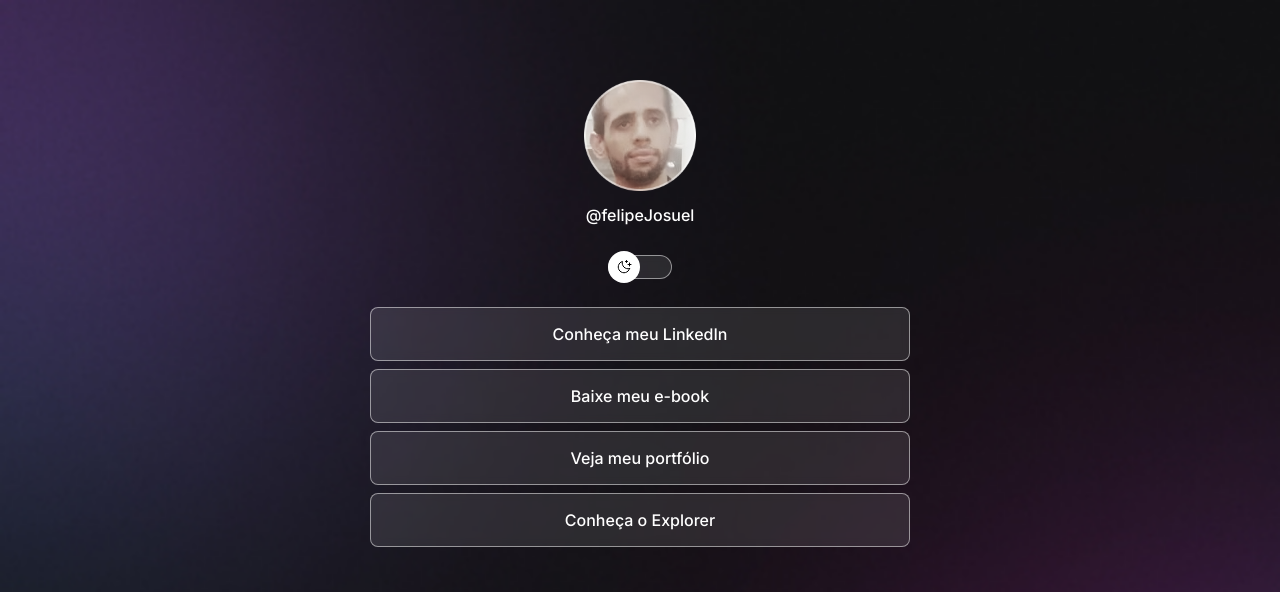
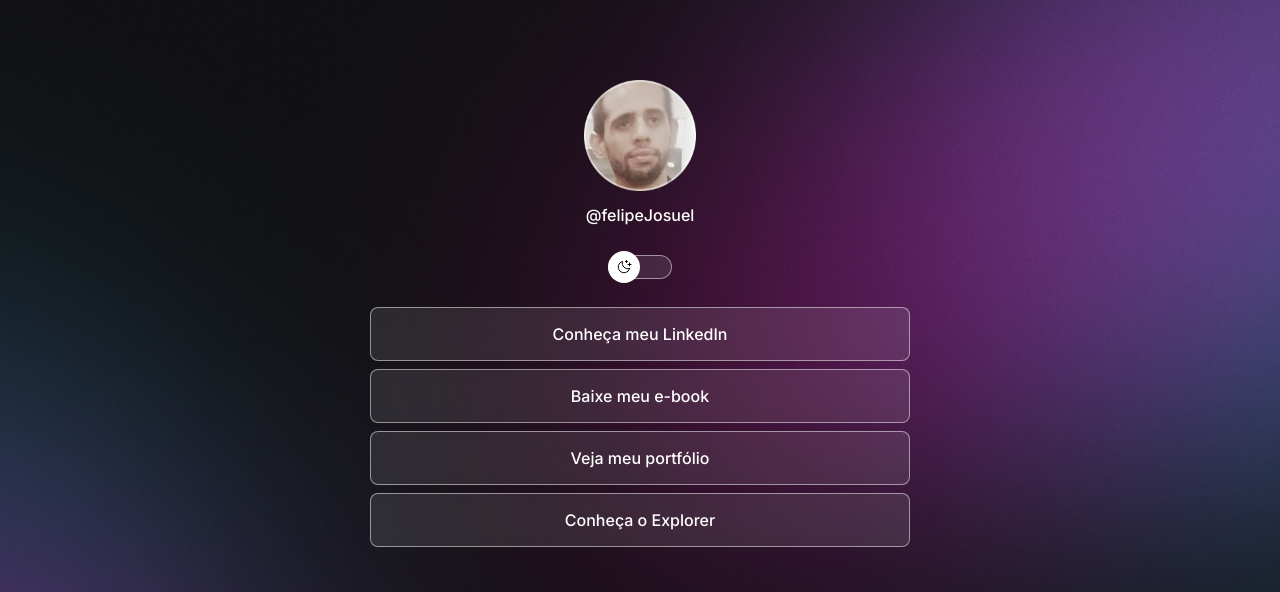
Before and after one commit to FelipeSilva22/discoverRocketseat, a plain HTML site: page index.html in a window 1280 px wide. Shown: the top 592 px of the page. Drawn offline with nearby package versions, Linux system fonts and the light colour scheme.

Commit message:
change background media mobile or desktop

```diff
--- a/style.css
+++ b/style.css
@@ -36,6 +36,7 @@
   /*ordem background: color image repeat position/size*/
 
   background: var(--bg-url) no-repeat top center/cover;
+  height: 100vh;
 }
 
 body * {
@@ -163,3 +164,13 @@
   padding: 24px 0;
   font-size: 14px;
 }
+
+@media (min-width: 600px) {
+  :root {
+    --bg-url: url(./assets/bg-desktop.jpg);
+  }
+
+  .light {
+    --bg-url: url(./assets/bg-desktop-light.jpg);
+  }
+}
```
